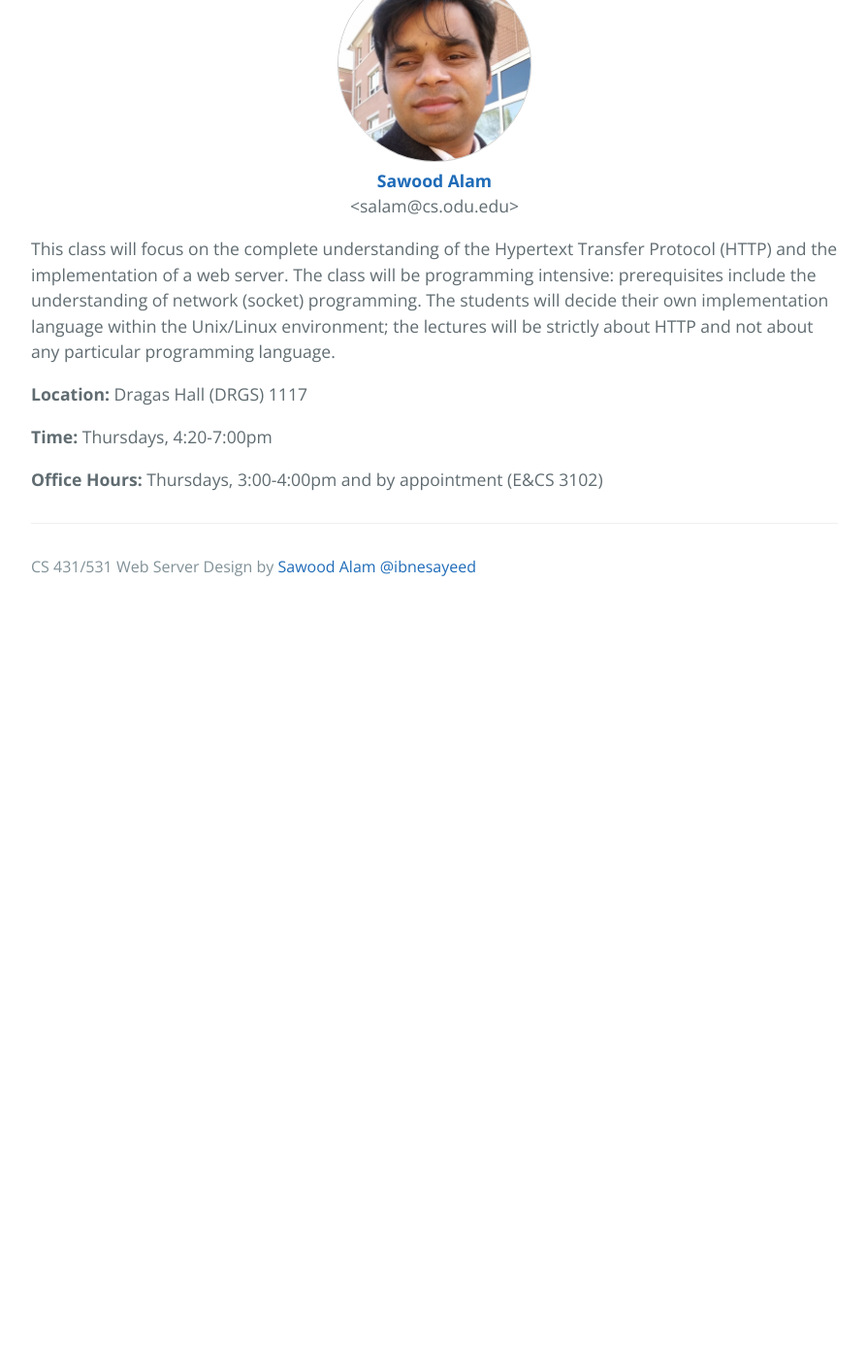
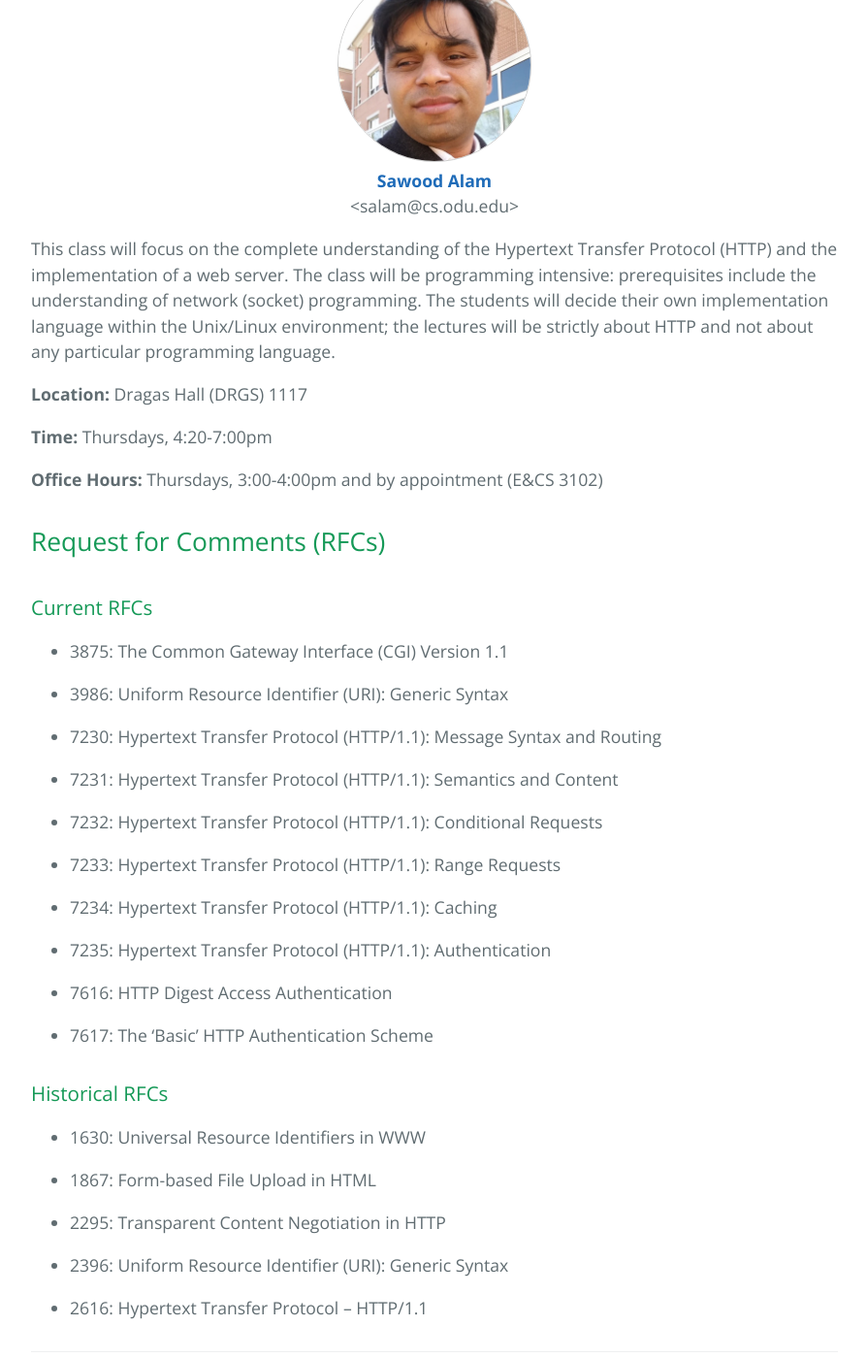
Before and after one commit to cs531-f19/cs531-f19.github.io, a Jekyll site: the page built from index.md, in a window 1280 px wide and 1400 px high, scrolled down 320 px. Shown: the whole window at 97% size, without its empty margins (192-1086 px from the left). Built offline with Jekyll 4.4.1, drawn with Linux system fonts in a browser that asks for light colours; our own code applies the rules of GitHub Pages for plain Markdown files; before the commit the page ends 948 px from its top, so only the background shows below that.

Commit message:
Add basic RFC listing

```diff
--- a/_data/rfcs.yml
+++ b/_data/rfcs.yml
@@ -0,0 +1,17 @@
+historical:
+  1630: "Universal Resource Identifiers in WWW"
+  1867: "Form-based File Upload in HTML"
+  2295: "Transparent Content Negotiation in HTTP"
+  2396: "Uniform Resource Identifier (URI): Generic Syntax"
+  2616: "Hypertext Transfer Protocol -- HTTP/1.1"
+current:
+  3875: "The Common Gateway Interface (CGI) Version 1.1"
+  3986: "Uniform Resource Identifier (URI): Generic Syntax"
+  7230: "Hypertext Transfer Protocol (HTTP/1.1): Message Syntax and Routing"
+  7231: "Hypertext Transfer Protocol (HTTP/1.1): Semantics and Content"
+  7232: "Hypertext Transfer Protocol (HTTP/1.1): Conditional Requests"
+  7233: "Hypertext Transfer Protocol (HTTP/1.1): Range Requests"
+  7234: "Hypertext Transfer Protocol (HTTP/1.1): Caching"
+  7235: "Hypertext Transfer Protocol (HTTP/1.1): Authentication"
+  7616: "HTTP Digest Access Authentication"
+  7617: "The 'Basic' HTTP Authentication Scheme"
--- a/index.md
+++ b/index.md
@@ -11,3 +11,17 @@
 **Time:** {{ site.timing }}
 
 **Office Hours:** {{site.officehours}} ({{site.office}})
+
+## Request for Comments (RFCs)
+
+### Current RFCs
+
+{% for rfc in site.data.rfcs.current %}
+* {{ rfc[0] }}: {{ rfc[1] }}
+{% endfor %}
+
+### Historical RFCs
+
+{% for rfc in site.data.rfcs.historical %}
+* {{ rfc[0] }}: {{ rfc[1] }}
+{% endfor %}
```
